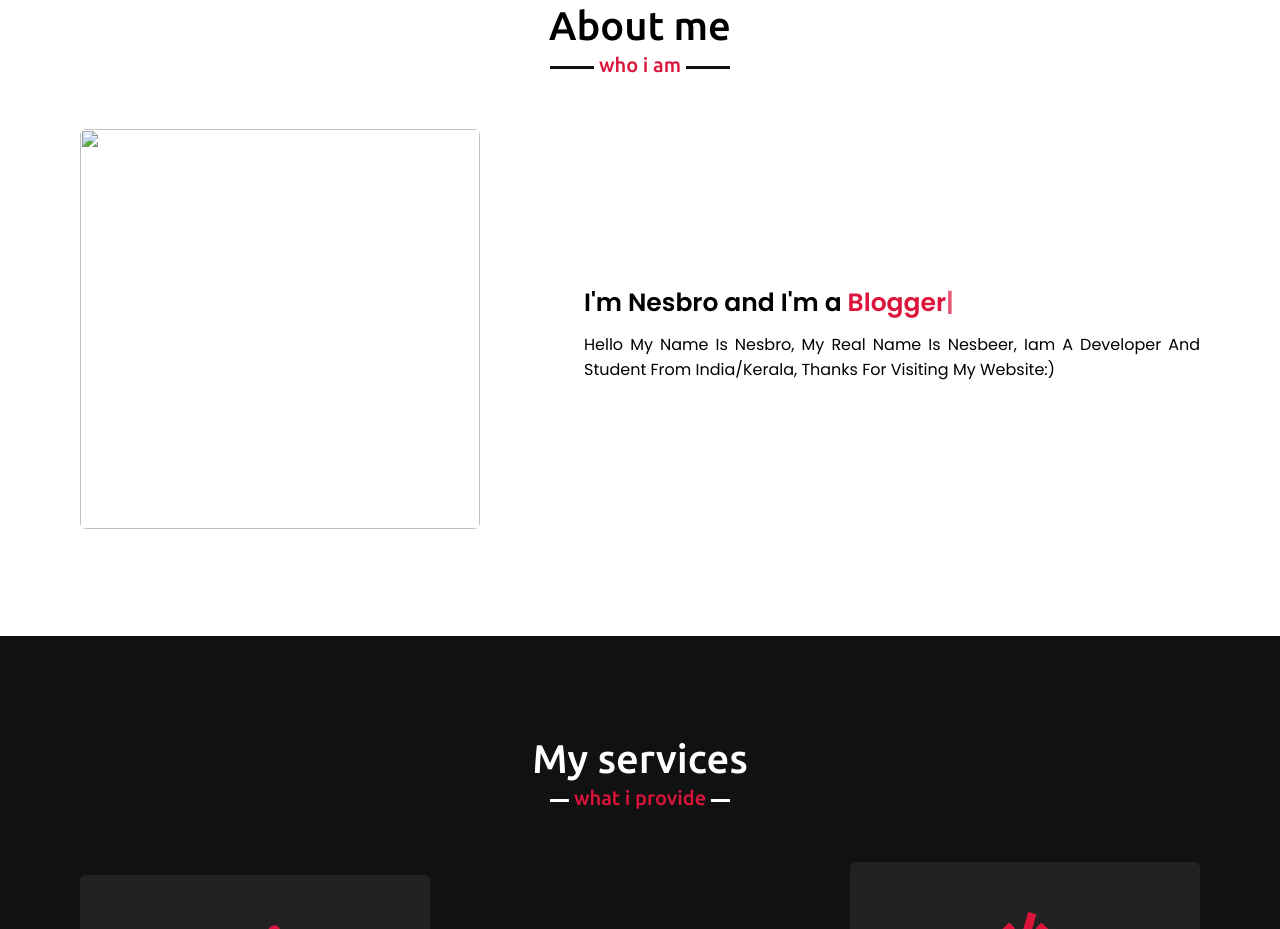
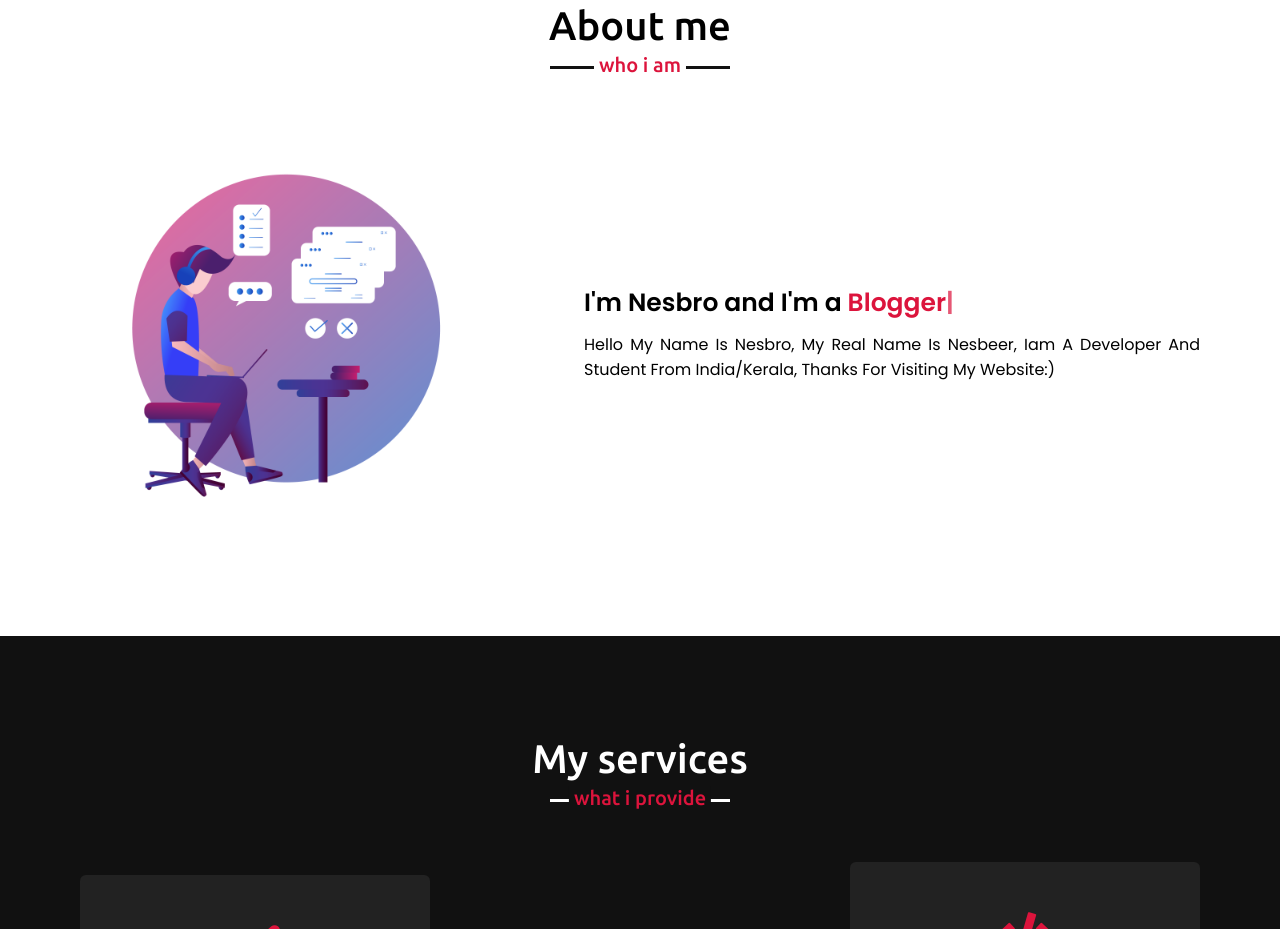
Before and after one commit to FABIO-020/NESBRO-GAMING.github.io, a plain HTML site: page index.html in a window 1280 px wide. Shown: the part 897-1826 px from the top of the page. Drawn offline with nearby package versions, Linux system fonts and the light colour scheme.

Commit message:
Update index.html

```diff
--- a/index.html
+++ b/index.html
@@ -53,7 +53,7 @@
             <h2 class="title">About me</h2>
             <div class="about-content">
                 <div class="column left">
-                    <img src="profile-1.jpeg" alt="">
+                    <img src="imgs/profile-1.jpeg" alt="">
                 </div>
                 <div class="column right">
                     <div class="text">I'm Nesbro and I'm a <span class="typing-2"></span></div>
```
